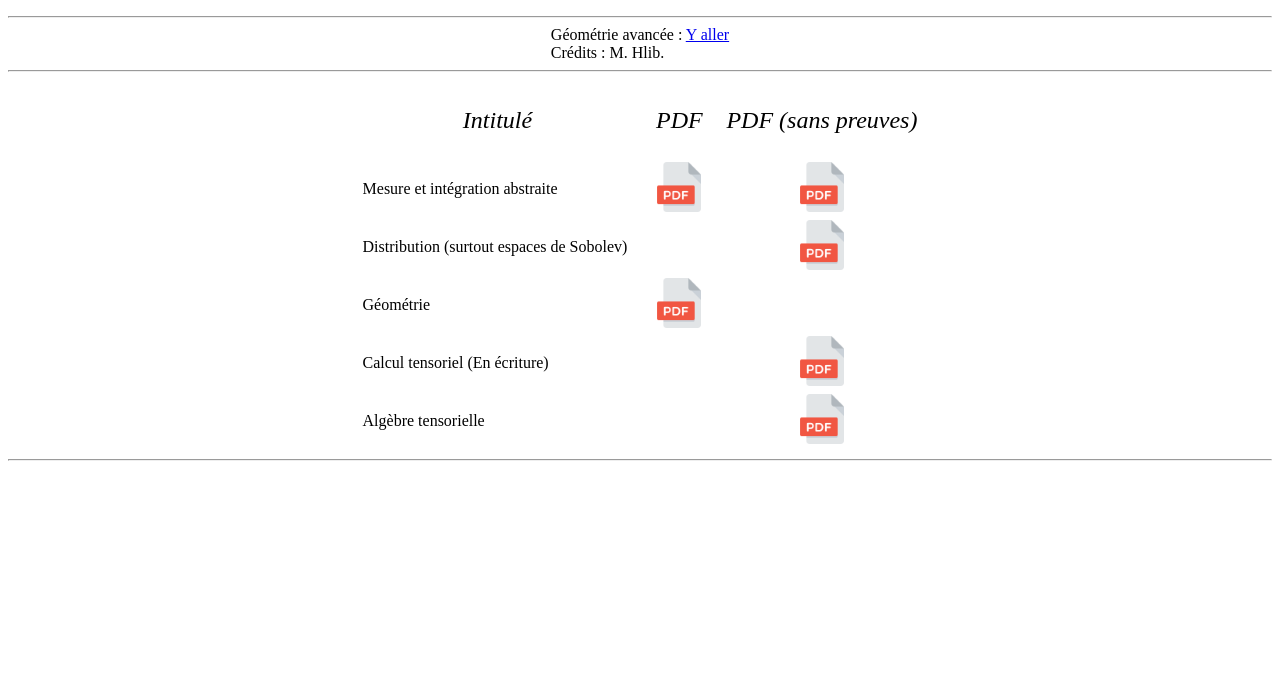
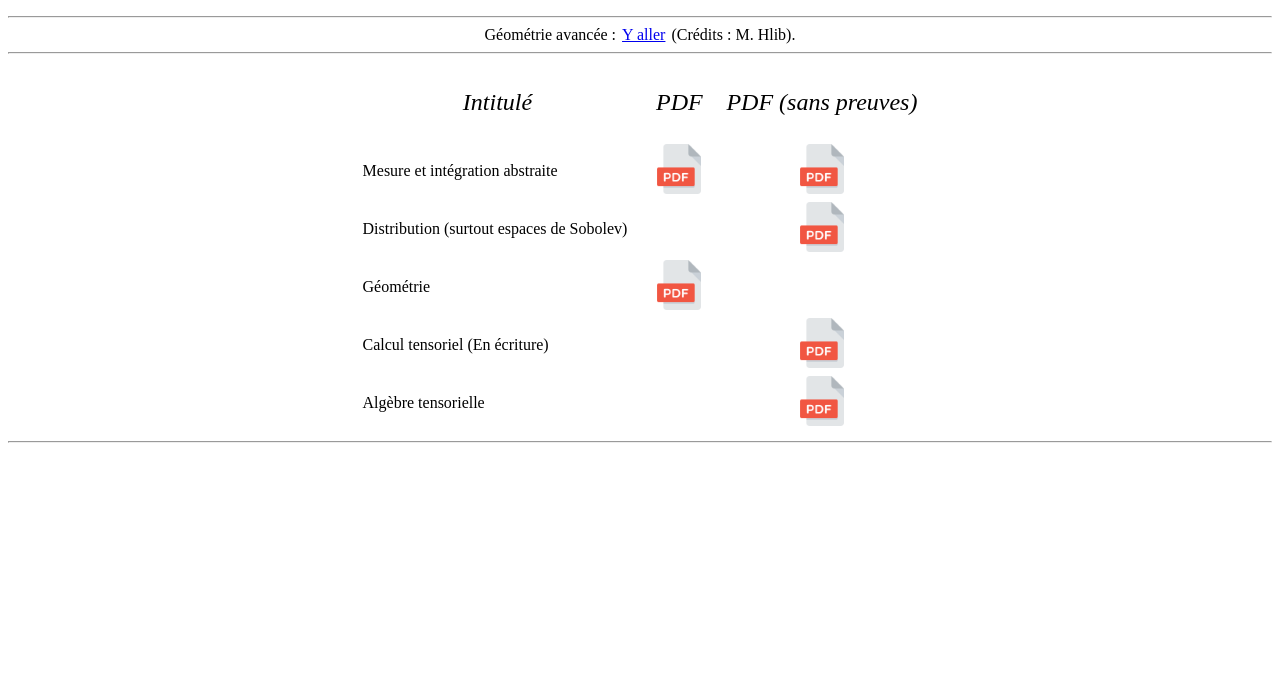
Before and after one commit to cargoax38/aquila, a plain HTML site: page website/index.html in a window 1280 px wide. Shown: the part 104-800 px from the top of the page. Drawn offline with Linux system fonts and the light colour scheme; a web font is replaced by a local one.

Commit message:
Correction positionnement texte

```diff
--- a/website/index.html
+++ b/website/index.html
@@ -13,12 +13,8 @@
 
 		<hr>
 			<div class="internal-links">
-				<div>
 					<span>Géométrie avancée : </span> <a href="advanced_geometry_notes.html" target="_BLANK">Y aller</a>
-				</div>
-				<div>
-					<span>Crédits : M. Hlib.</span>
-				</div>
+					<span>(Crédits : M. Hlib).</span>
 			</div>
 		</hr>
 
--- a/website/styles.css
+++ b/website/styles.css
@@ -9,8 +9,12 @@ h1#main-title {
 }
 
 div.internal-links {
-	display: grid;
+	display: flex;
 	justify-content: center;
+	span {
+		padding-left: 6px;
+		padding-right: 6px;
+	}
 }
 
 div.content {
```
